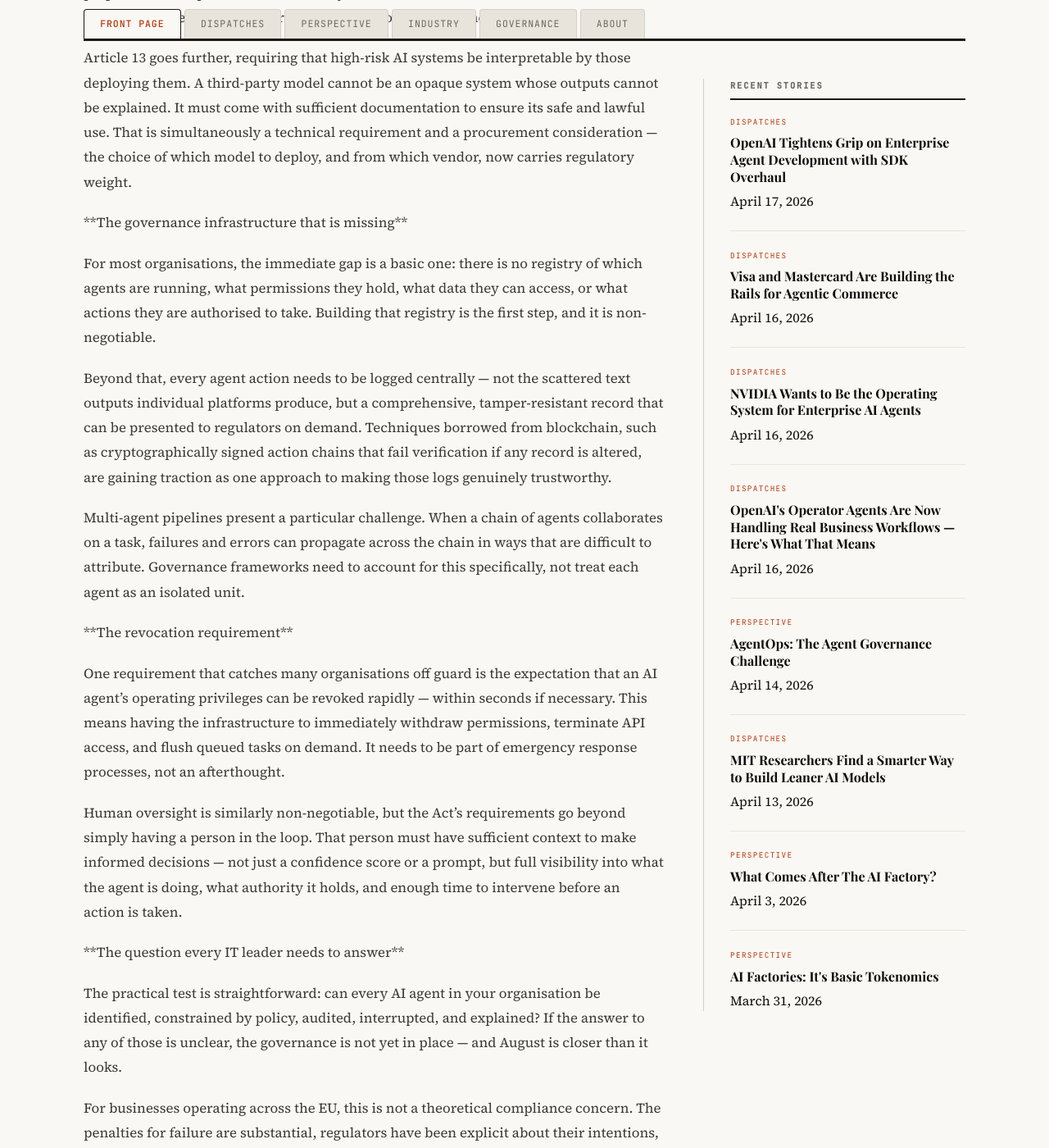
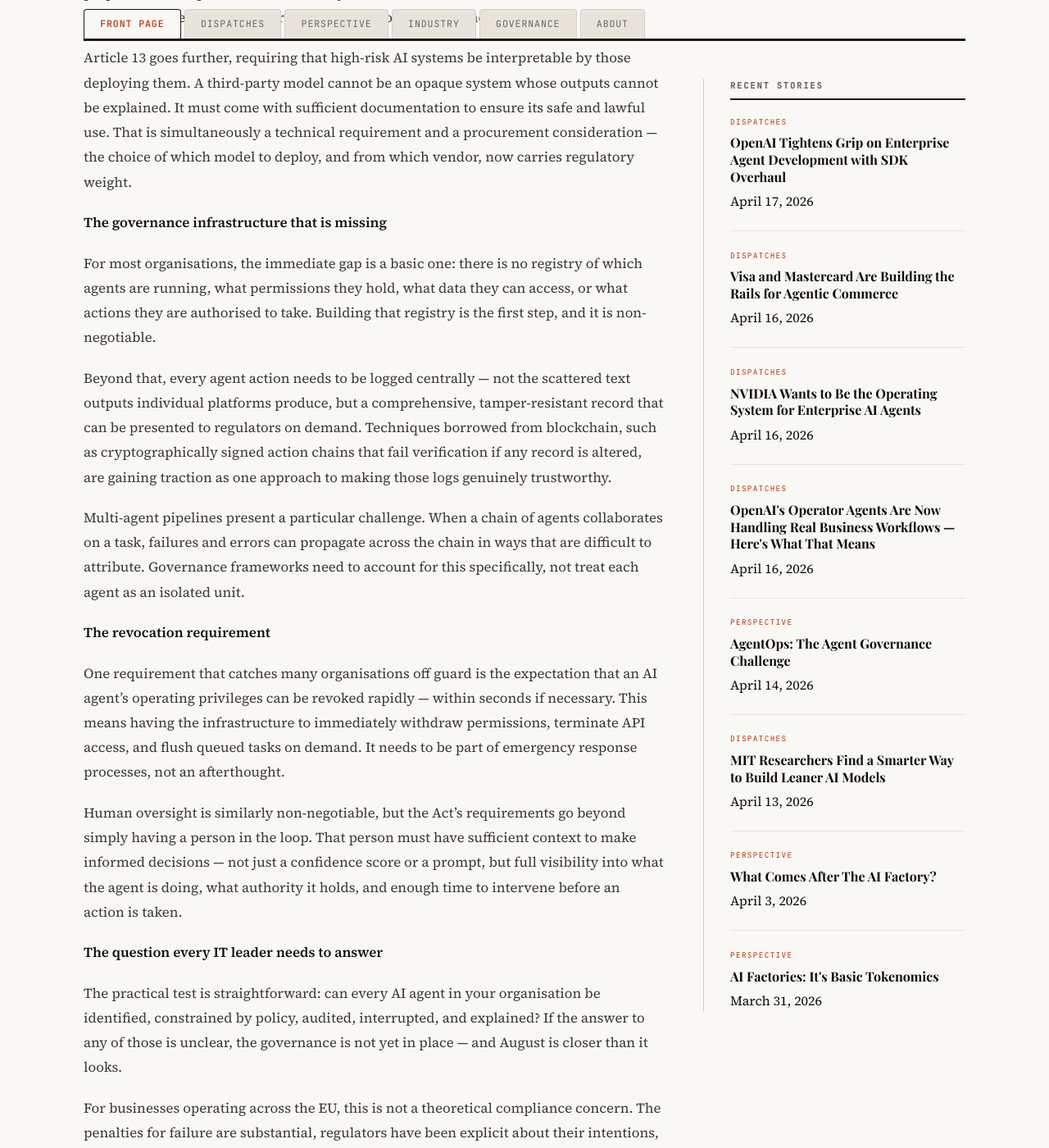
Before and after one commit to christbt79/agentic-times, a Jekyll site: the page built from _posts/2026-04-17-eu-ai-act-s-august-deadline-approaches-—-and-most-agentic-ai-deployments-are-not-ready.md, in a window 1280 px wide and 1400 px high, scrolled down 1735 px. Shown: the whole window at 82% size. Built offline with Jekyll 4.4.1, drawn with Linux system fonts in a browser that asks for light colours; some web fonts are replaced; some of the changed text lies outside the part shown.

```diff
--- a/_posts/2026-04-17-eu-ai-act-s-august-deadline-approaches-—-and-most-agentic-ai-deployments-are-not-ready.md
+++ b/_posts/2026-04-17-eu-ai-act-s-august-deadline-approaches-—-and-most-agentic-ai-deployments-are-not-ready.md
@@ -13,13 +13,13 @@ The timing is uncomfortable. Agentic AI deployments have accelerated sharply acr
 
 The core problem with agentic systems from a compliance standpoint is tracibility. An AI agent moving data between systems, triggering decisions, and completing multi-step tasks can do so without leaving a clear, auditable record of what it did, when, and why. That opacity is precisely what the EU AI Act is designed to address — and precisely what most current agentic deployments lack.
 
-\*\*What the Act actually requires\*\*
+**What the Act actually requires**
 
 Two articles of the Act are particularly relevant for agentic deployments. Article 9 establishes that for high-risk AI applications, risk management must be an ongoing, evidence-based process built into every stage of deployment — development, preparation, and production — and subject to continuous review. This is not a one-time compliance exercise. It is a permanent operational requirement.
 
 Article 13 goes further, requiring that high-risk AI systems be interpretable by those deploying them. A third-party model cannot be an opaque system whose outputs cannot be explained. It must come with sufficient documentation to ensure its safe and lawful use. That is simultaneously a technical requirement and a procurement consideration — the choice of which model to deploy, and from which vendor, now carries regulatory weight.
 
-\*\*The governance infrastructure that is missing\*\*
+**The governance infrastructure that is missing**
 
 For most organisations, the immediate gap is a basic one: there is no registry of which agents are running, what permissions they hold, what data they can access, or what actions they are authorised to take. Building that registry is the first step, and it is non-negotiable.
 
@@ -27,13 +27,13 @@ Beyond that, every agent action needs to be logged centrally — not the scatter
 
 Multi-agent pipelines present a particular challenge. When a chain of agents collaborates on a task, failures and errors can propagate across the chain in ways that are difficult to attribute. Governance frameworks need to account for this specifically, not treat each agent as an isolated unit.
 
-\*\*The revocation requirement\*\*
+**The revocation requirement**
 
 One requirement that catches many organisations off guard is the expectation that an AI agent's operating privileges can be revoked rapidly — within seconds if necessary. This means having the infrastructure to immediately withdraw permissions, terminate API access, and flush queued tasks on demand. It needs to be part of emergency response processes, not an afterthought.
 
 Human oversight is similarly non-negotiable, but the Act's requirements go beyond simply having a person in the loop. That person must have sufficient context to make informed decisions — not just a confidence score or a prompt, but full visibility into what the agent is doing, what authority it holds, and enough time to intervene before an action is taken.
 
-\*\*The question every IT leader needs to answer\*\*
+**The question every IT leader needs to answer**
 
 The practical test is straightforward: can every AI agent in your organisation be identified, constrained by policy, audited, interrupted, and explained? If the answer to any of those is unclear, the governance is not yet in place — and August is closer than it looks.
 
```
